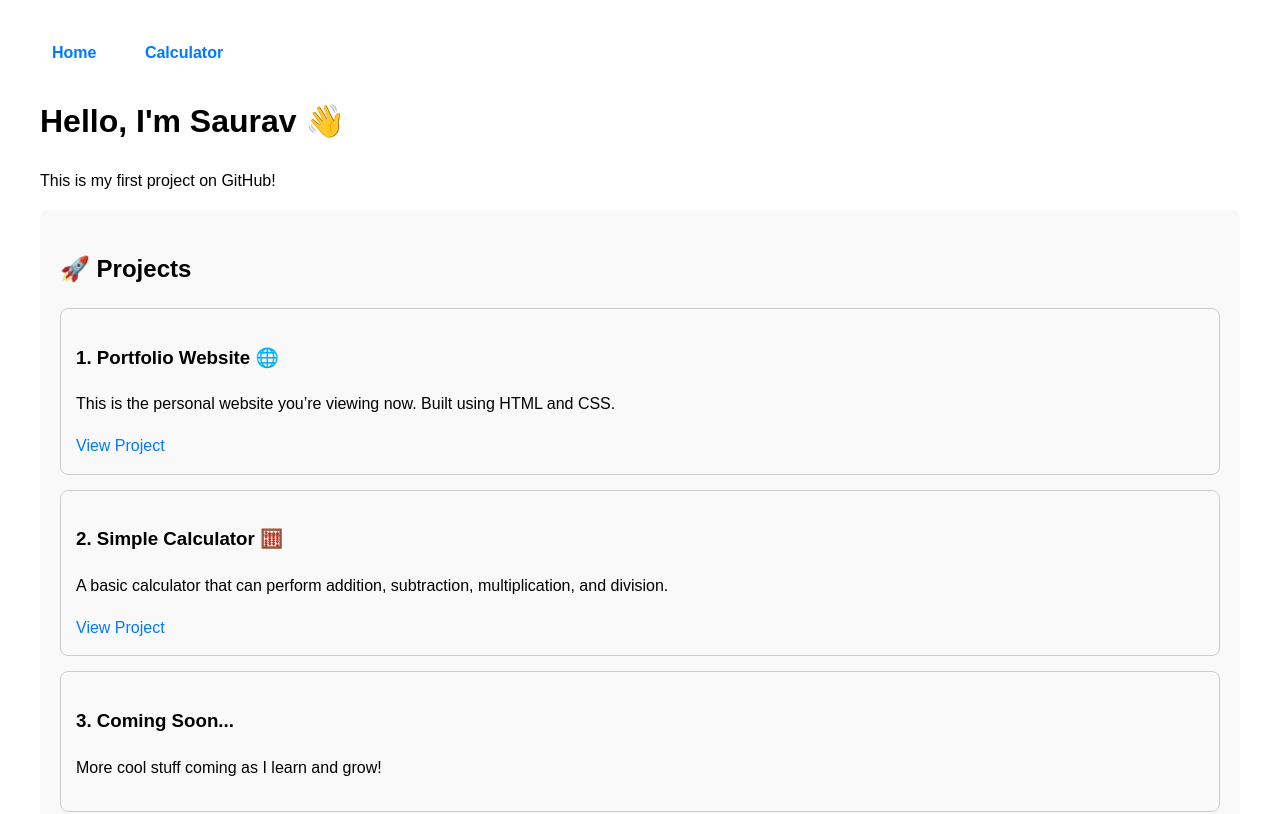
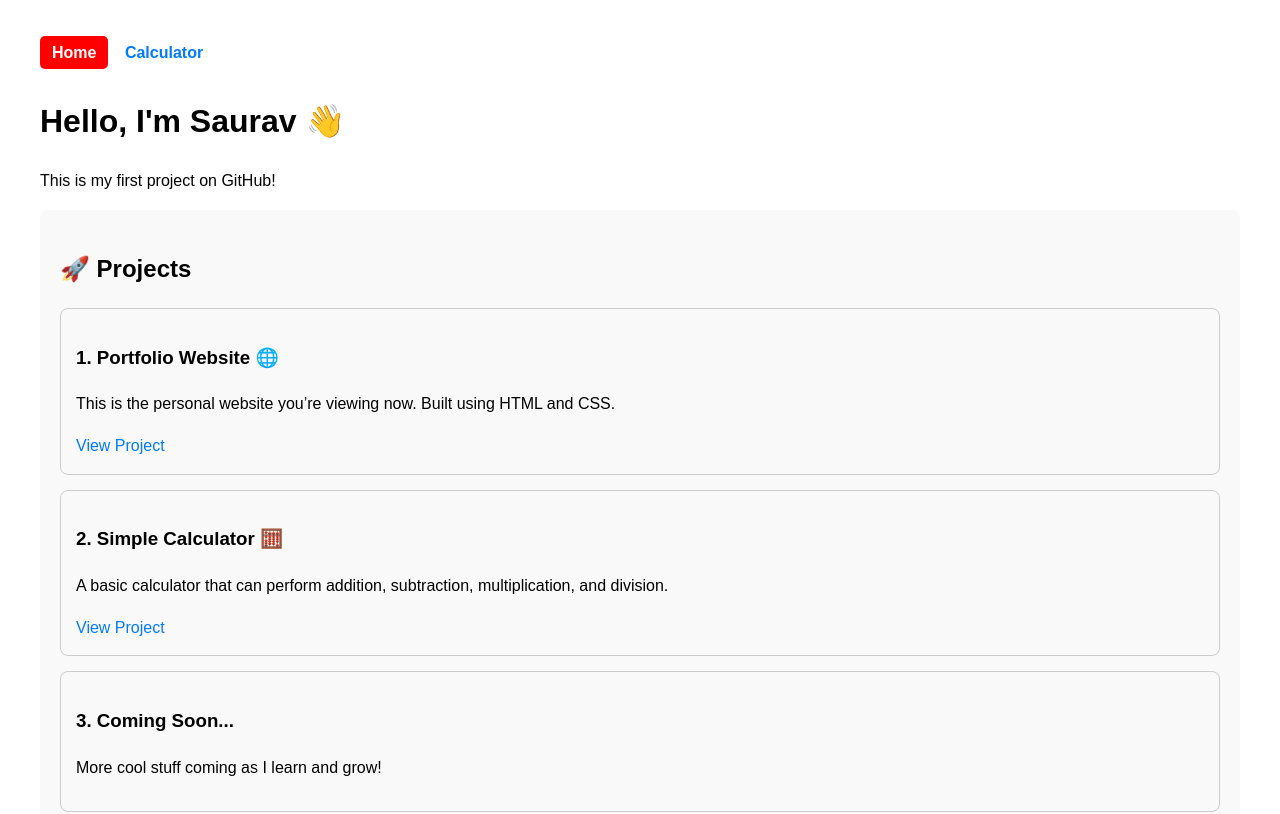
Before and after one commit to SauravToGit/My-First-Webpage, a plain HTML site: page index.html in a window 1280 px wide. Shown: the top 814 px of the page. Drawn offline with Linux system fonts and the light colour scheme.

Commit message:
Update portfolio page with active link highlight and styling

```diff
--- a/index.html
+++ b/index.html
@@ -10,42 +10,56 @@
       margin: 40px;
       line-height: 1.6;
     }
+
     section {
       margin-bottom: 40px;
     }
+
     #projects {
       background-color: #f9f9f9;
       padding: 20px;
       border-radius: 8px;
     }
+
     .project {
       border: 1px solid #ccc;
       padding: 15px;
       margin-bottom: 15px;
       border-radius: 8px;
     }
+
     .project a {
       text-decoration: none;
       color: #007bff;
     }
+
     nav a {
       font-weight: bold;
       color: #007bff;
       padding: 8px 12px;
       border-radius: 5px;
       transition: background-color 0.3s;
+      text-decoration: none;
     }
+
     nav a:hover {
       background-color: #007bff;
       color: white;
+    }
+
+    /* Active link styling */
+    nav a.active {
+      background-color: red !important;
+      color: white !important;
+      text-decoration: none !important;
     }
   </style>
 </head>
 <body>
   <!-- Navbar -->
   <nav style="margin-bottom: 30px;">
-    <a href="index.html" style="margin-right: 20px; text-decoration: none;">Home</a>
-    <a href="calculator.html" style="margin-right: 20px; text-decoration: none;">Calculator</a>
+    <a href="index.html">Home</a>
+    <a href="calculator.html">Calculator</a>
   </nav>
 
   <h1>Hello, I'm Saurav 👋</h1>
@@ -78,5 +92,19 @@
       <a href="todo.html" target="_blank">View Project</a>
     </div>
   </section>
+
+  <script>
+    const navLinks = document.querySelectorAll('nav a');
+    const currentPage = window.location.pathname.split('/').pop() || 'index.html';
+    console.log("Current page:", currentPage);
+
+    navLinks.forEach(link => {
+      console.log("Checking link:", link.getAttribute('href'));
+      if (link.getAttribute('href') === currentPage) {
+        console.log("Matched:", link);
+        link.classList.add('active');
+      }
+    });
+  </script>
 </body>
 </html>
```
